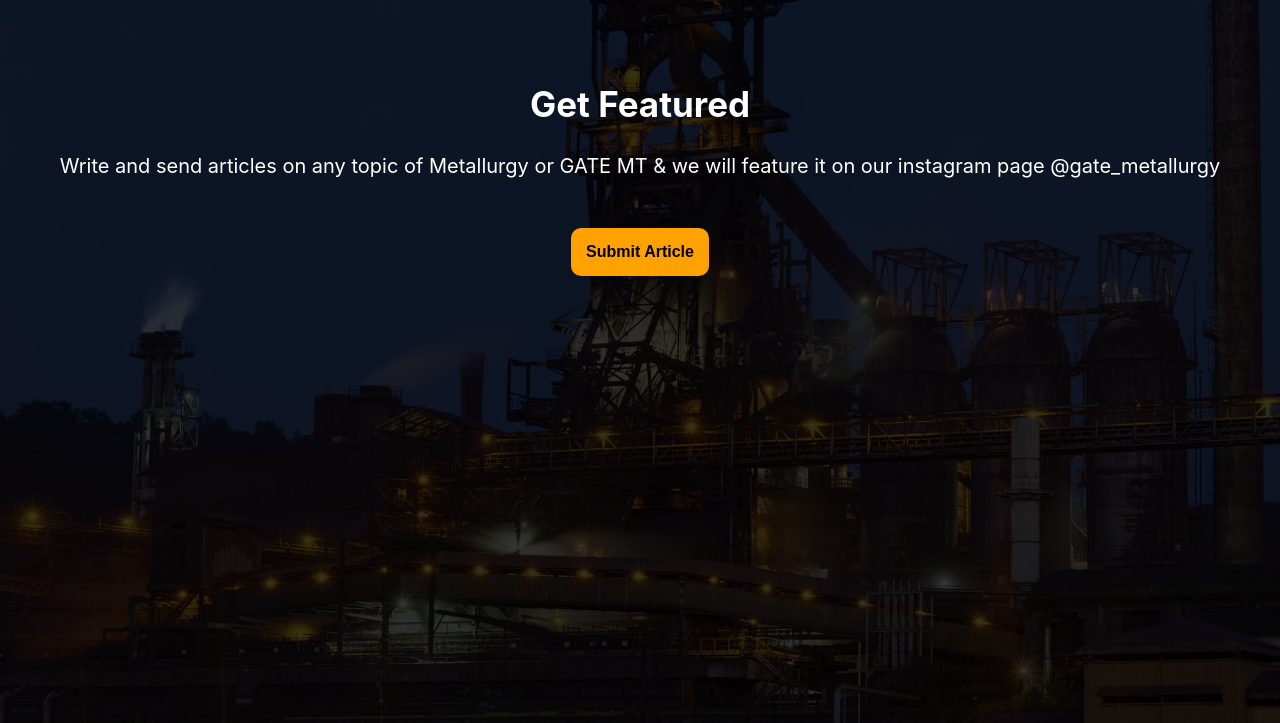
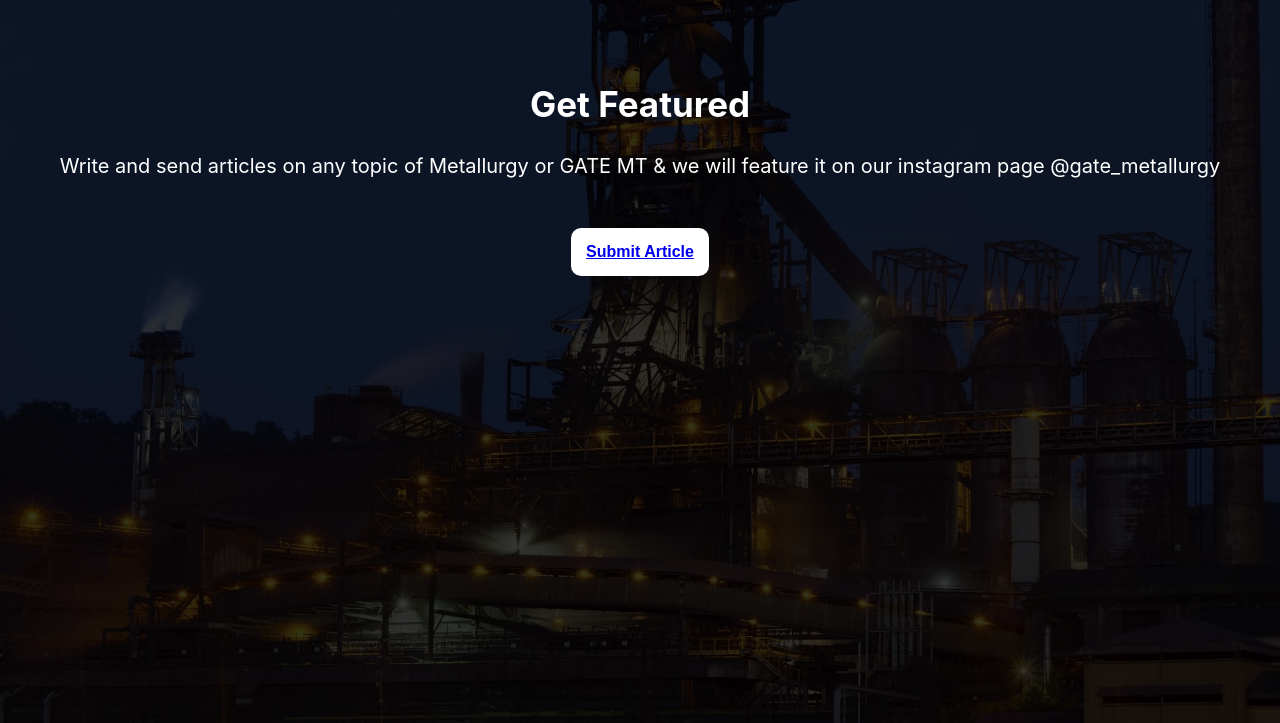
Before and after one commit to siddharthtank/gate_metallurgy, a plain HTML site: page index.html in a window 1280 px wide. In both pictures the pointer is over the button "Submit Article". Shown: the part 141-864 px from the top of the page. Drawn offline with Linux system fonts and the light colour scheme.

Commit message:
Add files via upload

```diff
--- a/main.css
+++ b/main.css
@@ -47,13 +47,16 @@ button{
     padding: 15px;
     border-radius: 10px;
     margin-top: 30px;
-}
-
-button > a{
     text-decoration: none;
     color: black;
     font-size: 16px;
     font-weight: 600;
+    cursor: pointer;
+}
+
+button:hover{
+    background: #fff;
+    color: #ffa200;
 }
 
 @media screen and (min-width: 768px){
```
